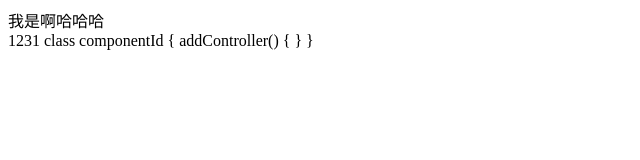
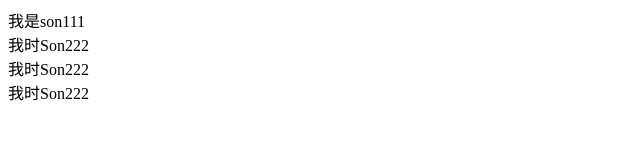
Before and after one commit to LXEz/stimulus_debug, a website built with Vite: page index.html in a window 1280 px wide. Shown: the whole page, without its empty margins (0-640 px from the left). Built offline with nearby package versions, Linux system fonts and the light colour scheme.

Commit message:
feat: 完善嵌套demo组件

```diff
--- a/index.html
+++ b/index.html
@@ -8,19 +8,18 @@
   </head>
   <body>
     <div id="app" data-controller="demo">
-      <div data-controller="father">
-        <div slot="slot1">
-          <div data-controller="son1"></div>
+      <div id="father" data-controller="father">
+        <div id="test-1" slot="slot1">
+          <div id="li-1" data-controller="son1"></div>
         </div>
-        <div slot="slot2">
-          <div data-controller="son2"></div>
+        <div id="test-2" slot="slot2">
+          <div id="li-2" data-controller="son2"></div>
         </div>
       </div>
+
+      <div id="w-1" data-controller="son2"></div>
+      <div id="w-2" data-controller="son2"></div>
     </div>
     <script type="module" src="/src/main.ts"></script>
   </body>
 </html>
-
-<component name="componentId" c> 1231</component>
-
-class componentId { addController() { } }
--- a/src/controller/FatherComponent.ts
+++ b/src/controller/FatherComponent.ts
@@ -1,5 +1,17 @@
 import { Controller } from "../../stimulus/core/controller";
+import { ValueDefinitionMap } from "../../stimulus/core/value_properties";
 
 export class FatherComponent extends Controller {
   static slots: string[] = ["slot1", "slot2"];
+  static targets: string[] = ["t1", "t2"];
+  static values: ValueDefinitionMap = {
+    ji: {
+      type: String,
+      default: "",
+    },
+  };
+  connect(): void {
+    // this.element.innerHTML = "我是父组件";
+    console.log(this.slot1, "--slo1");
+  }
 }
--- /dev/null
+++ b/src/controller/Son1.ts
@@ -0,0 +1,7 @@
+import { Controller } from "../../stimulus/core/controller";
+
+export class Son1 extends Controller {
+  connect(): void {
+    this.element.innerHTML = "我是son111";
+  }
+}
--- /dev/null
+++ b/src/controller/Son2.ts
@@ -0,0 +1,7 @@
+import { Controller } from "../../stimulus/core/controller";
+
+export class Son2 extends Controller {
+  connect(): void {
+    this.element.innerHTML = "我时Son222";
+  }
+}
--- a/src/controller/demo.ts
+++ b/src/controller/demo.ts
@@ -13,11 +13,9 @@ export class Demo extends Controller {
       default: "sd2",
     },
   };
-  connect(): void {
-    console.log("sadhjakdhskj");
 
-    this.element.innerHTML = "我是啊哈哈哈";
-  }
+  static slots: string[] = ["slot1", "slot2"];
+  connect(): void {}
   clickHandle() {
     console.log(111);
     this.dispatch("putDataToMenu", { detail: { id: 1231 } });
--- a/src/main.ts
+++ b/src/main.ts
@@ -1,4 +1,7 @@
 import { Application } from "./../stimulus/core/application";
+import { FatherComponent } from "./controller/FatherComponent";
+import { Son1 } from "./controller/Son1";
+import { Son2 } from "./controller/Son2";
 
 import { Demo } from "./controller/demo";
 export * from "./../stimulus/core/application";
@@ -7,5 +10,7 @@ const application = Application.start();
 console.log(2222);
 
 application.register("demo", Demo);
-
+application.register("father", FatherComponent);
+application.register("son1", Son1);
+application.register("son2", Son2);
 window.Application = application;
```
